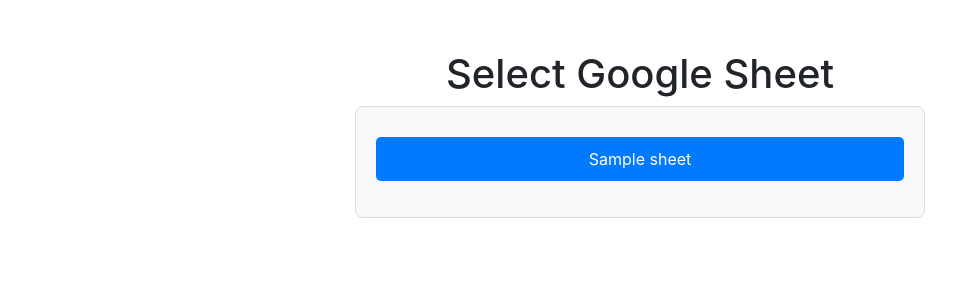
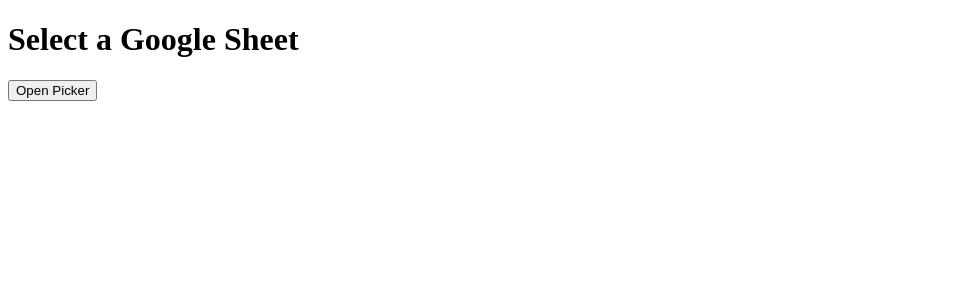
Before and after one commit to HuuDungg/googleAPI-Flask-Mongodb, a Flask app: template templates/select_sheet.html in a window 1280 px wide. Shown: the top 300 px of the page, without its empty margins (0-980 px from the left). Run offline with Flask 3, Linux system fonts and the light colour scheme; the template is opened without the code that fills it: most values are stand-ins (such as "Sample title", 1, 10 or a date in 2020); some libraries are stand-ins or nearby versions.

Commit message:
add function javascrip to show google picker

```diff
--- a/app.py
+++ b/app.py
@@ -30,7 +30,7 @@ SCOPES = [
 client = MongoClient(
     "mongodb+srv://huudung038:1@clusterhuudung.z5tdrft.mongodb.net/?retryWrites=true&w=majority&appName=ClusterHuuDung")
 app.db = client.firstflaskapp
-collection = app.db.student
+collection = app.db.hubData
 
 @app.route('/')
 def index():
@@ -66,6 +66,7 @@ def oauth2callback():
 
     return redirect(url_for('select_sheet'))
 
+
 @app.route('/select_sheet')
 def select_sheet():
     credentials_dict = session.get('credentials')
@@ -90,7 +91,8 @@ def select_sheet():
         if not sheet_files:
             return 'No Google Sheets files found.'
 
-        return render_template('select_sheet.html', sheets=sheet_files)
+        # Truyền token vào template
+        return render_template('select_sheet.html', sheets=sheet_files, oauth_token=credentials.token)
     except HttpError as error:
         return f'An error occurred while listing files: {error}'
 
--- a/templates/select_sheet.html
+++ b/templates/select_sheet.html
@@ -1,69 +1,72 @@
 <!DOCTYPE html>
-<html lang="en">
+<html>
 <head>
-    <meta charset="UTF-8">
-    <meta name="viewport" content="width=device-width, initial-scale=1.0">
     <title>Select Google Sheet</title>
-    <!-- Thêm liên kết đến Bootstrap CSS -->
-    <link rel="stylesheet" href="https://maxcdn.bootstrapcdn.com/bootstrap/4.5.2/css/bootstrap.min.css">
-    <!-- Thêm CSS tùy chỉnh -->
-    <style>
-        .container {
-            max-width: 600px;
-            margin-top: 50px;
+    <script src="https://apis.google.com/js/api.js"></script>
+    <script>
+        // Lấy token từ biến Python
+        var oauthToken = "{{ oauth_token }}";  // Sử dụng dấu ngoặc kép để đảm bảo token được truyền đúng cách
+
+        function onApiLoad() {
+            gapi.load('auth2', initAuth);
+            gapi.load('picker', {'callback': onPickerApiLoad});
         }
-        .box {
-            border: 1px solid #ddd;
-            border-radius: 8px;
-            padding: 20px;
-            background-color: #f8f9fa;
+
+        function initAuth() {
+            gapi.auth2.init({
+                client_id: '1079227357584-ge537is4vba6llgjh2rlgae7id7tf7mg.apps.googleusercontent.com',
+                scope: ['https://www.googleapis.com/auth/drive.file']
+            }).then(function(authInstance) {
+                if (authInstance.isSignedIn.get()) {
+                    oauthToken = authInstance.currentUser.get().getAuthResponse().access_token;
+                    createPicker();
+                } else {
+                    authInstance.signIn().then(function() {
+                        oauthToken = authInstance.currentUser.get().getAuthResponse().access_token;
+                        createPicker();
+                    }).catch(function(error) {
+                        console.error('Error during authentication:', error);
+                    });
+                }
+            }).catch(function(error) {
+                console.error('Error during auth initialization:', error);
+            });
         }
-        .sheet-list {
-            list-style-type: none;
-            padding: 0;
+
+        function onPickerApiLoad() {
+            // Đã tải Google Picker API
         }
-        .sheet-list li {
-            margin: 10px 0;
+
+        function createPicker() {
+            if (!oauthToken) {
+                console.error('OAuth token is null.');
+                return;
+            }
+
+            var picker = new google.picker.PickerBuilder()
+                .addView(google.picker.ViewId.SPREADSHEETS)
+                .setOAuthToken(oauthToken)
+                .setDeveloperKey('AIzaSyA2ADgP66DqhS1IS_vkakubzZak-ExqBPw')
+                .setCallback(pickerCallback)
+                .build();
+            picker.setVisible(true);
         }
-        .sheet-list a {
-            text-decoration: none;
-            color: #007bff;
-            font-size: 18px;
-            transition: background-color 0.3s ease, color 0.3s ease;
+
+        function pickerCallback(data) {
+            if (data[google.picker.Response.ACTION] == google.picker.Action.PICKED) {
+                var doc = data[google.picker.Response.DOCUMENTS][0];
+                var fileId = doc[google.picker.Document.ID];
+                window.location.href = '/read_sheet/' + fileId;
+            }
         }
-        .sheet-list a.btn {
-            display: block;
-            text-align: center;
-            padding: 10px;
-            border-radius: 5px;
-            font-size: 16px;
-            background-color: #007bff;
-            color: white;
-            border: none;
-        }
-        .sheet-list a.btn:hover {
-            background-color: #0056b3;
-            color: white;
-        }
-    </style>
+
+        // Tải các API
+        gapi.load('auth2', onApiLoad);
+        gapi.load('picker', onApiLoad);
+    </script>
 </head>
 <body>
-    <div class="container text-center">
-        <h1>Select Google Sheet</h1>
-        <div class="box">
-            <ul class="sheet-list">
-                {% for sheet in sheets %}
-                    <li>
-                        <a class="btn" href="{{ url_for('read_sheet', file_id=sheet.id) }}">{{ sheet.name }}</a>
-                    </li>
-                {% endfor %}
-            </ul>
-        </div>
-    </div>
-
-    <!-- Thêm liên kết đến Bootstrap JS (tùy chọn) -->
-    <script src="https://code.jquery.com/jquery-3.5.1.slim.min.js"></script>
-    <script src="https://cdn.jsdelivr.net/npm/@popperjs/core@2.10.2/dist/umd/popper.min.js"></script>
-    <script src="https://maxcdn.bootstrapcdn.com/bootstrap/4.5.2/js/bootstrap.min.js"></script>
+    <h1>Select a Google Sheet</h1>
+    <button onclick="createPicker()">Open Picker</button>
 </body>
 </html>
```
Also changed, not shown: 3 other files.
